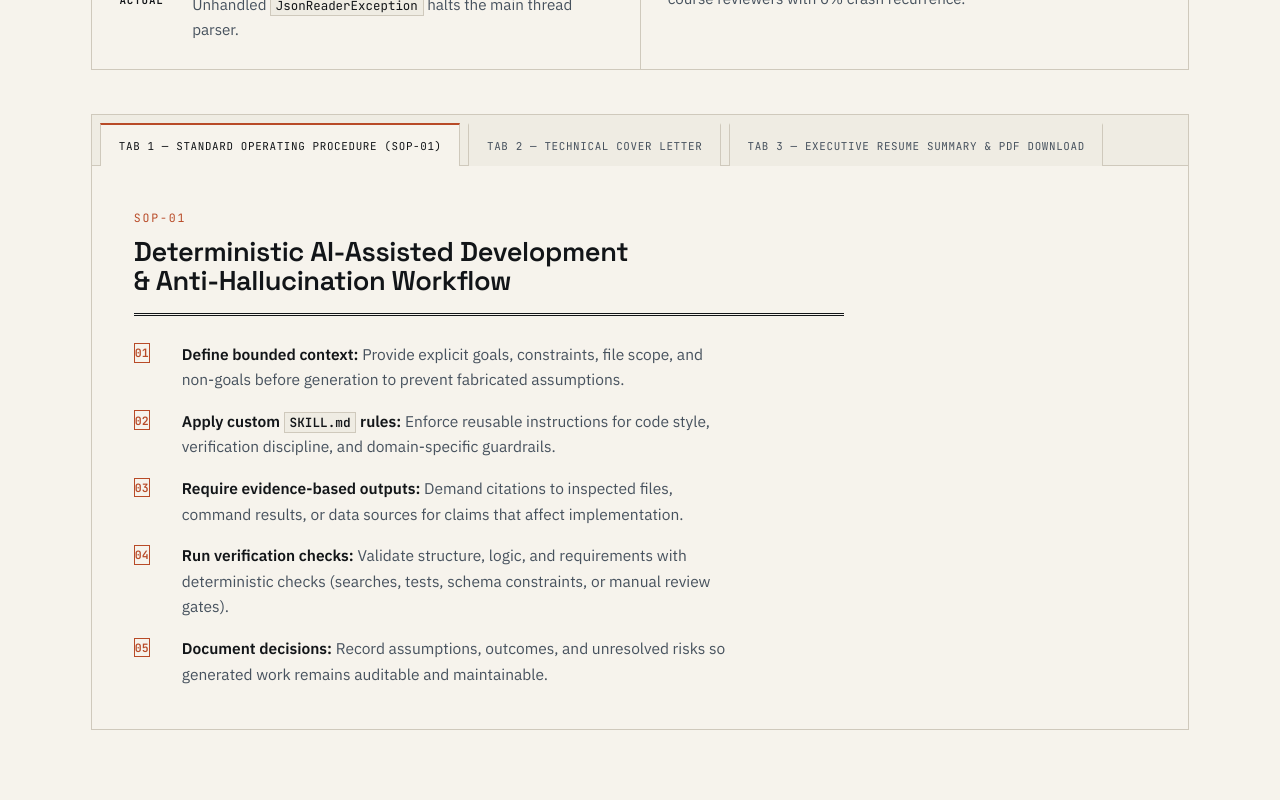
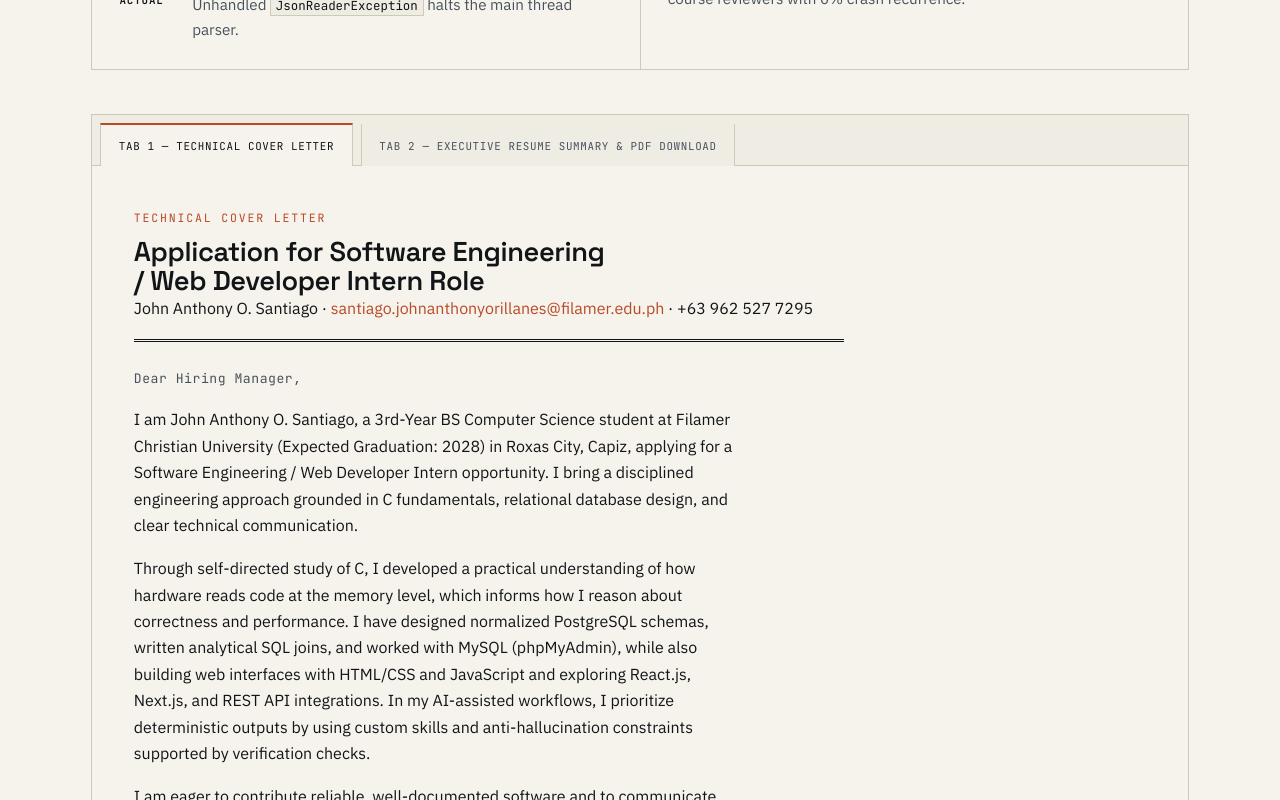
Before and after one commit to reindayo/website_portfolio_santiago, a React (Vite) app: page / in a window 1280 px wide. Shown: the part 5440-6240 px from the top of the page. Built offline with nearby package versions, Linux system fonts and the light colour scheme.

Commit message:
Remove SOP tab from Documentation

```diff
--- a/src/components/Documentation.jsx
+++ b/src/components/Documentation.jsx
@@ -2,24 +2,19 @@ import { useState } from 'react'
 
 const tabs = [
   {
-    id: 'panel-sop',
-    tabId: 'tab-sop',
-    label: 'Tab 1 — Standard Operating Procedure (SOP-01)',
-  },
-  {
     id: 'panel-cover-letter',
     tabId: 'tab-cover-letter',
-    label: 'Tab 2 — Technical Cover Letter',
+    label: 'Tab 1 — Technical Cover Letter',
   },
   {
     id: 'panel-resume-summary',
     tabId: 'tab-resume-summary',
-    label: 'Tab 3 — Executive Resume Summary & PDF Download',
+    label: 'Tab 2 — Executive Resume Summary & PDF Download',
   },
 ]
 
 export default function Documentation() {
-  const [activeTab, setActiveTab] = useState(tabs[0].id)
+  const [activeTab, setActiveTab] = useState('panel-cover-letter')
 
   const selectTab = (id, shouldFocus = false) => {
     setActiveTab(id)
@@ -138,46 +133,6 @@ export default function Documentation() {
 
         <div className="doc-panels">
           <div
-            className={activeTab === 'panel-sop' ? 'doc-panel is-active' : 'doc-panel'}
-            id="panel-sop"
-            role="tabpanel"
-            aria-labelledby="tab-sop"
-            tabIndex={0}
-            hidden={activeTab !== 'panel-sop'}
-          >
-            <header className="doc-panel__header">
-              <p className="meta-label">SOP-01</p>
-              <h3>Deterministic AI-Assisted Development & Anti-Hallucination Workflow</h3>
-            </header>
-            <ol className="doc-steps">
-              <li>
-                <strong>Define bounded context:</strong> Provide explicit goals, constraints, file
-                scope, and non-goals before generation to prevent fabricated assumptions.
-              </li>
-              <li>
-                <strong>
-                  Apply custom <code>SKILL.md</code> rules:
-                </strong>{' '}
-                Enforce reusable instructions for code style, verification discipline, and
-                domain-specific guardrails.
-              </li>
-              <li>
-                <strong>Require evidence-based outputs:</strong> Demand citations to inspected files,
-                command results, or data sources for claims that affect implementation.
-              </li>
-              <li>
-                <strong>Run verification checks:</strong> Validate structure, logic, and requirements
-                with deterministic checks (searches, tests, schema constraints, or manual review
-                gates).
-              </li>
-              <li>
-                <strong>Document decisions:</strong> Record assumptions, outcomes, and unresolved
-                risks so generated work remains auditable and maintainable.
-              </li>
-            </ol>
-          </div>
-
-          <div
             className={activeTab === 'panel-cover-letter' ? 'doc-panel is-active' : 'doc-panel'}
             id="panel-cover-letter"
             role="tabpanel"
```
